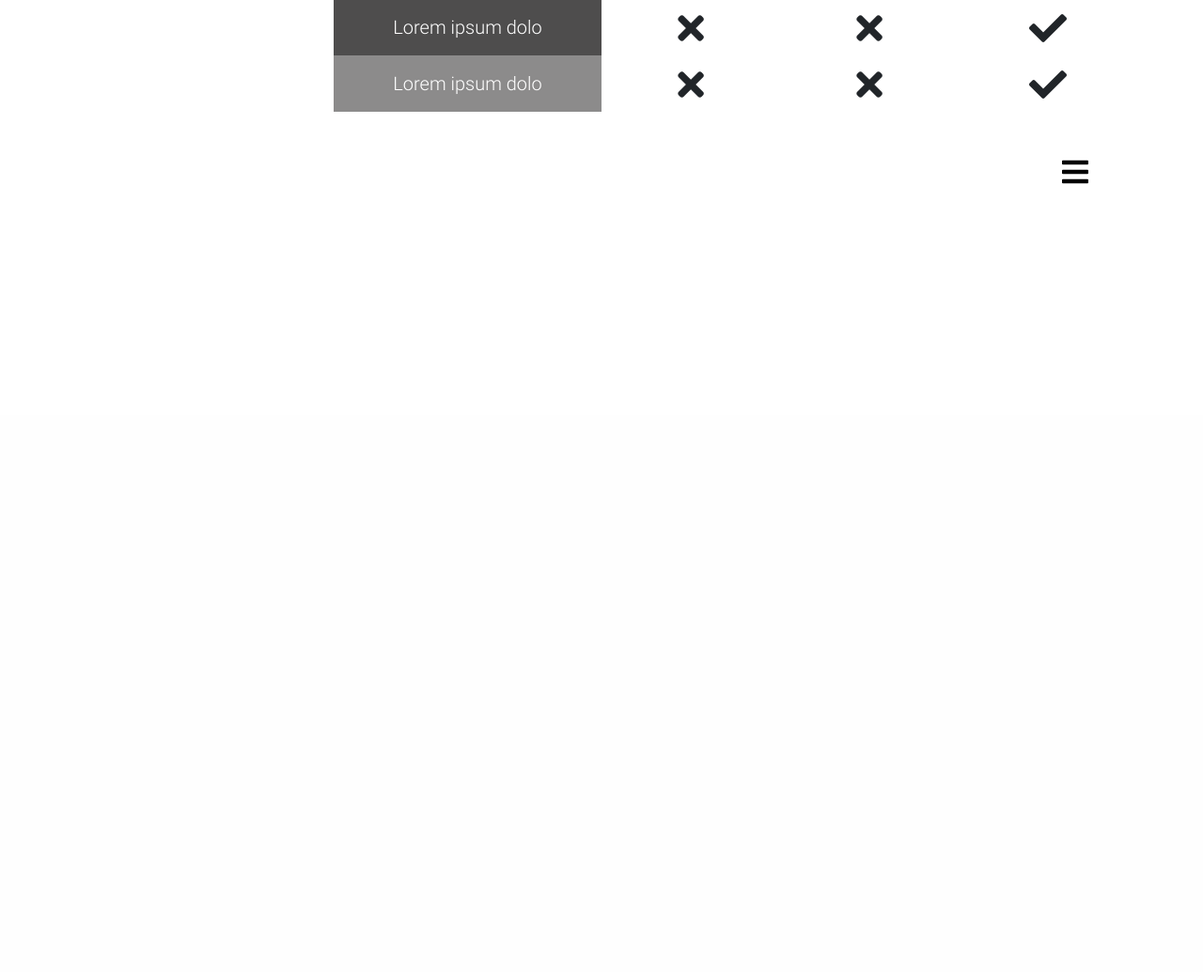
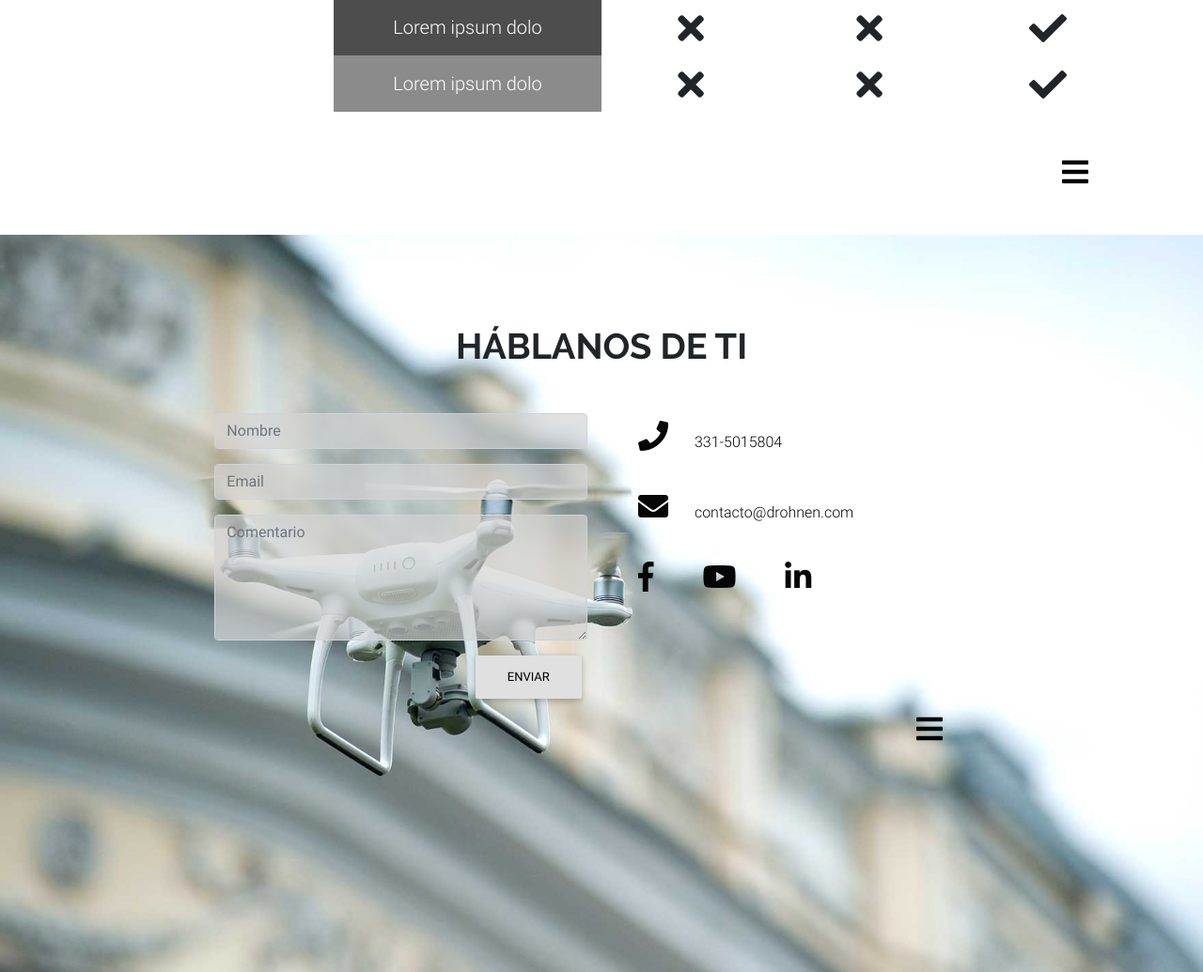
Before and after one commit to alexcamachogz/Drohnen, a PHP site: page / in a window 1280 px wide. Shown: the part 1473-2508 px from the top of the page at 94% size. Before the commit the page ends 1669 px from the top, so only its background shows below. Run offline with PHP 8.4, Linux system fonts and the light colour scheme.

Commit message:
Se añadió todo el front correspondiente a la sección de contacto

```diff
--- a/css/style.css
+++ b/css/style.css
@@ -121,6 +121,39 @@ a.text-black:hover {
     background-color: #8c8b8b;
 }
 
+/* Contacto */
+.img-background-contacto {
+    background: url("../img/contacto.jpg")no-repeat center center;
+    background-size: cover;
+}
+
+.estilo-form {
+    background-color: #d4d4d4b0;
+}
+
+.estilo-textform {
+    background-color: #d4d4d4b0;
+}
+
+.form-control:focus {
+    color: #FFF!important;
+    background-color: #5454547a!important;
+    border-color: #a3b4bb!important;
+    outline: 0;
+}
+
+a.llamanos {
+    color: #060606!important;
+}
+
+a.maileanos {
+    color: #060606!important;
+}
+
+a.redes-sociales {
+    color: #060606!important;
+}
+
 @media screen and (min-width: 600px){
 
 }
--- a/index.html
+++ b/index.html
@@ -85,6 +85,8 @@
 		</div>
 	</div>
 	<!--Acerca de Nosotros-->
+
+	<!-- Opciones de Compra -->
 	<div class="container mt-5">
 		<div class="row">
 			<div class="col-md-12">
@@ -190,8 +192,42 @@
 			</div>
 		</div>
 	</div>
+	<!-- Opciones de compra -->
 
-	<!-- check // times -->
+	<!-- Contacto -->
+	<div class="container-fluid mt-5 img-background-contacto">
+		<div class="row">
+			<div class="col-md-12">
+				<h3 class="text-center acerca-nosotros mt-5 pt-5">HÁBLANOS DE TI</h3>
+			</div>
+		</div>
+		<div class="row justify-content-end mt-4">
+			<div class="col-md-4">
+				<input type="text" class="form-control mt-3 estilo-form" id="nombre" placeholder="Nombre">
+				<input type="email" class="form-control mt-3 estilo-form" id="email" placeholder="Email">
+				<textarea class="form-control mt-3 estilo-textform" id="mensaje" rows="5" placeholder="Comentario"></textarea>
+				<button id="btnEnviar" type="button" class="btn btn-light d-flex ml-auto mt-3">Enviar</button>
+				<p id="statusMessage"></p>
+			</div>
+			<div class="col-md-6">
+				<p><a class="llamanos" href="tel:5213315015804"><i class="fas fa-phone fa-2x pt-4 pl-4 pr-4"></i> 331-5015804</a></p>
+				<p><a class="maileanos" href="mailto:contacto@drohnen.com"><i class="fas fa-envelope fa-2x pt-4 pl-4 pr-4"></i> contacto@drohnen.com</a></p>
+
+				<a href="#" class="redes-sociales"><i class="fab fa-facebook-f fa-2x pt-4 pl-4 pr-4"></i></a>
+				<a href="#" class="redes-sociales"><i class="fab fa-youtube fa-2x pt-4 pl-4 pr-4"></i></a>
+				<a href="#" class="redes-sociales"><i class="fab fa-linkedin-in fa-2x pt-4 pl-4 pr-4"></i></a>
+			</div>
+		</div>
+		<div class="row d-flex justify-content-end">
+			<div class="col-md-3">
+				<a href="#" class="text-black text-center">
+				<i class="fa fa-bars fa-2x" aria-hidden="true"></i>
+				</a>
+			</div>
+		</div>
+
+
+
 		<br>
 		<br>
 		<br>
@@ -203,6 +239,9 @@
 		<br>
 		<br>
 
+	</div>
+	<!-- Contacto -->
+
 	<!-- Scripts -->
 	<script src="js/jquery-3.3.1.min.js"></script>
 	<script src="js/popper.min.js"></script>
```
Also changed, not shown: img/contacto.jpg (added). Lines whose indentation alone changed are shown as unchanged.
